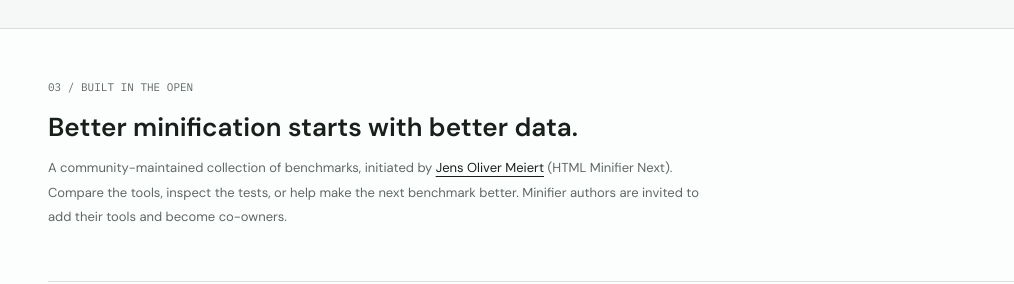
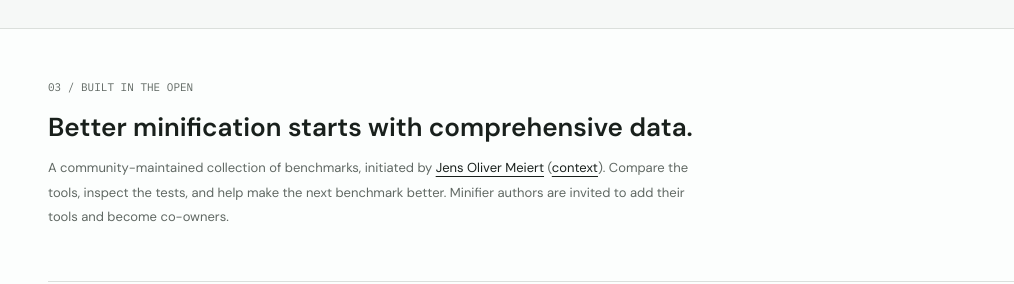
Before and after one commit to j9t/minifier-benchmarks, a website: page site/index.html in a window 1280 px wide. Shown: the part 1903-2187 px from the top of the page, 0-1014 px from the left. Drawn offline with Linux system fonts and the light colour scheme.

Commit message:
docs: tweak copy
Signed-off-by: Jens Oliver Meiert <jens@meiert.com>

```diff
--- a/site/index.html
+++ b/site/index.html
@@ -158,8 +158,8 @@
 			<section id="about" class="about-section page-width" aria-labelledby="about-heading">
 				<div>
 					<p class="eyebrow eyebrow-muted">03 / Built in the open</p>
-					<h2 id="about-heading">Better minification starts with better data.</h2>
-					<p>A community-maintained collection of benchmarks, initiated by <a href="https://meiert.com/">Jens Oliver Meiert</a> (HTML Minifier Next). Compare the tools, inspect the tests, or help make the next benchmark better. Minifier authors are invited to add their tools and become co-owners.</p>
+					<h2 id="about-heading">Better minification starts with comprehensive data.</h2>
+					<p>A community-maintained collection of benchmarks, initiated by <a href="https://meiert.com/">Jens Oliver Meiert</a> (<a href="https://dev.to/j9t/on-the-need-for-neutral-maintained-minifier-metrics-5715">context</a>). Compare the tools, inspect the tests, and help make the next benchmark better. Minifier authors are invited to add their tools and become co-owners.</p>
 				</div>
 				<a href="https://github.com/j9t/minifier-benchmarks" class="button button-outline">
 					<svg class="icon" viewBox="0 0 24 24" width="16" height="16" aria-hidden="true"><use href="#icon-github"/></svg>
@@ -170,7 +170,7 @@
 		<footer class="site-footer page-width">
 			<p><img src="logo.svg" alt="" width="16" height="16"> The Minifier Benchmarks Project.</p>
 			<div class="footer-links">
-				<!-- <span>Open source. Community maintained.</span> -->
+				<!-- <span>Open source. Community-maintained.</span> -->
 				<a href="https://github.com/j9t/minifier-benchmarks/issues">Feedback</a>
 				<a href="https://github.com/j9t/minifier-benchmarks" aria-label="GitHub repository">
 					<svg class="icon" viewBox="0 0 24 24" width="15" height="15" aria-hidden="true"><use href="#icon-github"/></svg>
```
